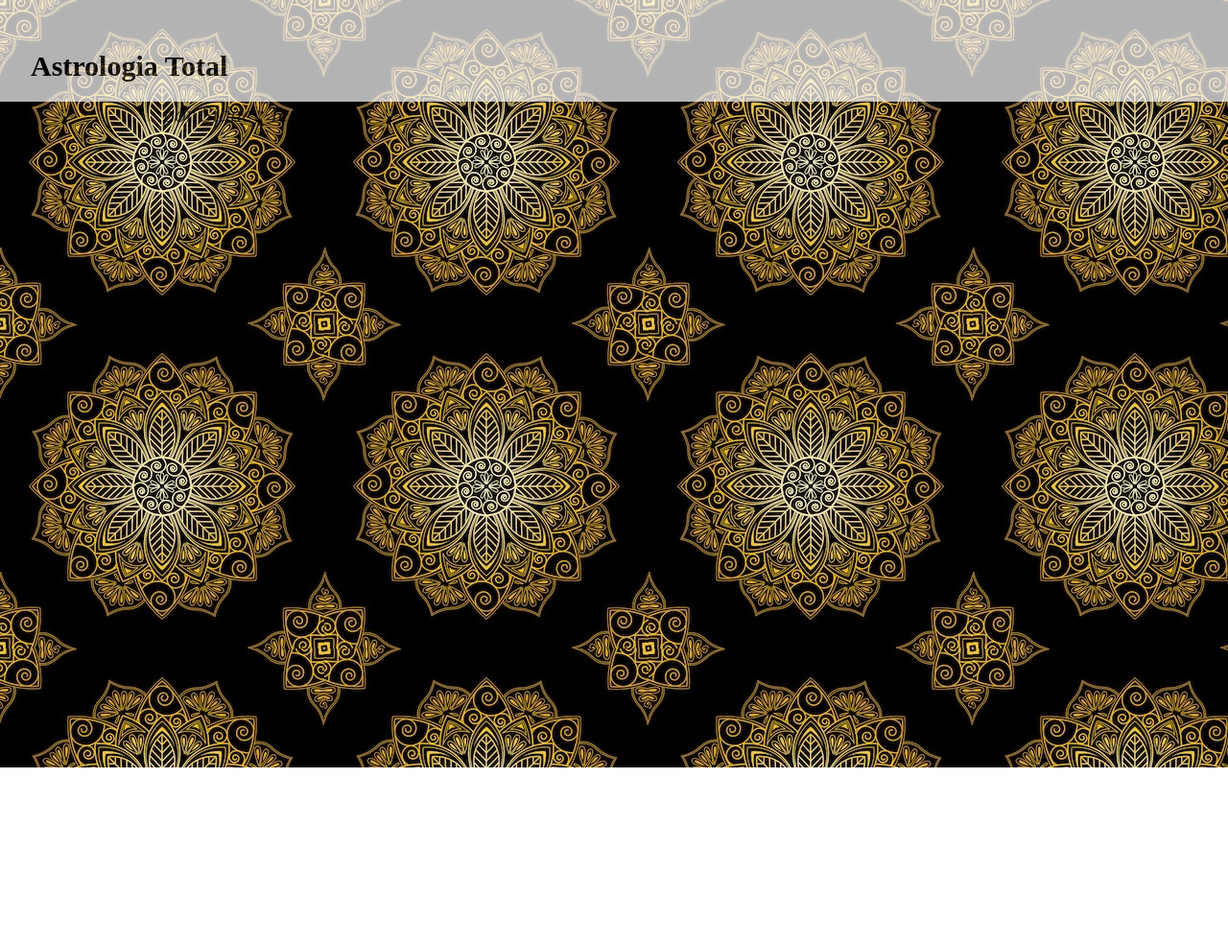
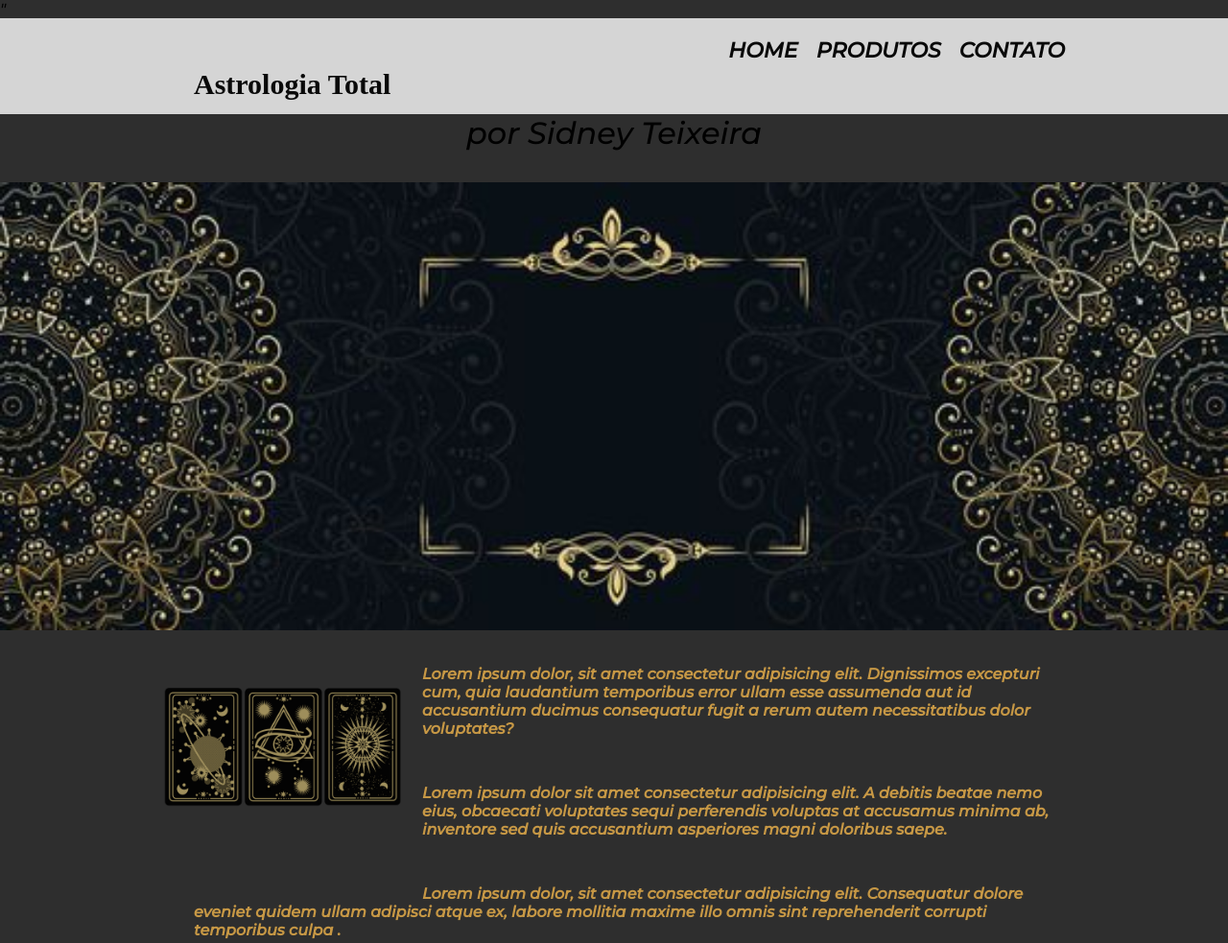
Before and after one commit to Danny-ctrl/Astrologia-total, a plain HTML site: page Index.html in a window 1280 px wide. Shown: the top 983 px of the page at 96% size. Before the commit the page ends 800 px from the top, so only its background shows below. Drawn offline with Linux system fonts and the light colour scheme.

Commit message:
terceiro

```diff
--- a/Index.html
+++ b/Index.html
@@ -6,45 +6,60 @@
   <title>Astrologia Total</title>
   <link rel="stylesheet" href="style.css" />
   <link rel="stylesheet" href="produtos.css" />
+  <link rel="preconnect" href="https://fonts.googleapis.com">
+  <link rel="preconnect" href="https://fonts.gstatic.com" crossorigin>
+  <link href="https://fonts.googleapis.com/css2?family=Montserrat:ital,wght@1,500&display=swap" rel="stylesheet">"
 
 </head>
 
 <body>
   <header>
-    <h1>Astrologia Total</h1>
+    <div class="caixa">
+      <h1>
+        <p>Astrologia Total</p>
+      </h1>
+      <nav>
+        <ul>
+          <li><a href="Index.html">Home</a></li>
+          <li><a href="produtos.html">Produtos</a></li>
+          <li><a href="contato.html">Contato</a></li>
+        </ul>
+      </nav>
+    </div>
   </header>
+  <h2 class="astro"><em>por Sidney Teixeira</em></h2>
+
+  <img class="primeira" src="/img/imagem-fundo.jpeg" alt=>
+
   <main>
-    <h2><em>por Sidney Teixeira</em></h2>
+    <section class="principal">
+      <img class="imagem-animada" src="img/tarot-cartas.png" alt="">
+      <p>Lorem ipsum dolor, sit amet consectetur adipisicing elit.
+        Dignissimos excepturi cum, quia laudantium temporibus error ullam esse
+        assumenda aut id accusantium ducimus consequatur fugit a rerum
+        autem necessitatibus dolor voluptates?</p>
+      <p>Lorem ipsum dolor sit amet consectetur adipisicing elit.
+        A debitis beatae nemo eius, obcaecati voluptates sequi perferendis
+        voluptas at accusamus minima ab, inventore sed quis accusantium
+        asperiores magni doloribus saepe.</p>
+      <p>Lorem ipsum dolor, sit amet consectetur adipisicing elit.
+        Consequatur dolore eveniet quidem ullam adipisci
+        atque ex, labore mollitia maxime illo omnis sint reprehenderit corrupti
+        temporibus culpa .</p>
 
-    <div class="primeiro">
-      <img src="" alt=>
-      <!------ <p>
-        A máquina do tempo chamada astrologia. É comum escutar falar em
-        horoscopo e lembrar das dicas para os signos que lemos nas revistas e
-        jornais. Mas o que realmente significa a palavra horóscopo? O que é
-        mapa astral? Para se entender realmente a astrologia é necessário
-        estudar pelo menos um pouco e poder descobrir que não se resume apenas
-        em um signo de nascimento. Fica difícil dar alguma credibilidade a
-        astrologia generalizando toda a vida de uma pessoa com um simpes
-        signo. Em muitos casos encontramos pessoas tratando a astrologia como
-        se fosse apenas uma brincadeira de criança, geralmente falando sobre
-        tudo na vida de cada pessoa sem fazer um mapa sério. E tudo isso por
-        faltar o interesse em estudar a astrologia com real seriedade. A
-        palavra horóscopo quer dizer mostrador de horas. e um mapa astral é o
-        que realmente podemos chamar de horoscopo na astrologia. O tão falado
-        signo de nascimento de cada pessoa é chamado de signo solar. mas além
-        do sol existe a lua e também os planetas. E no mapa astral de cada
-        pessoa pode ser encontrado cada um dos planetas em um signo diferente.
-        Portanto, além do signo solar, temos o signo lunar e também dos outros
-        planetas. Mas além disso existem muito mais detalhes a serem levados
-        em conta até a astrologia deixar de ser consderada algo tão
-        superficial pela pessoa que não a conhece mais a fundo.
-      </p>----->
-    </div>
 
+      <img class="cartas" src="/img/tarot-cartas.png">
+
+    </section>
   </main>
 
 
+
+  <footer>
+    <img src="/img/Logo-Astrologia-Total.jpeg" alt="logo do site">
+    <p class="copyright">&copy; Copyright Astrologia Total - 2022</p>
+    <p class="dev">Desenvolvido por DRomes</p>
+  </footer>
 </body>
 
 </html>
--- a/produtos.css
+++ b/produtos.css
@@ -1,6 +1,8 @@
 header {
   background: white;
   padding: 20px 0;
+  height: 100px;
+  opacity: 0.8;
 
 }
 
@@ -16,14 +18,15 @@ header {
   height: 80px;
 }
 
-/*body {
+body {
   background: #2E2E2E;
 }
-*/
+
 nav {
   position: absolute;
   top: 0px;
   right: 0;
+
 }
 
 nav li {
@@ -49,6 +52,8 @@ nav a:hover {
   ;
   text-decoration: underline;
 }
+
+
 
 .produtos {
   width: 940px;
--- a/style.css
+++ b/style.css
@@ -5,11 +5,10 @@
 }
 
 body {
-  background: url("/img/mandala1.jpeg");
   overflow-x: hidden;
-  opacity: 0.7;
+  font-family: 'Montserrat', sans-serif;
+}
 
-}
 
 h1 {
   padding: 2rem 0 0 2rem;
@@ -34,11 +33,50 @@ h2 {
   align-items: flex-start;
   justify-content: center;
 }
+
 .primeiro img {
   width: 30%;
-}
-*/
+
+}*/
+
 
 .primeiro p {
   padding-left: 1.5rem;
 }
+
+.primeira {
+  width: 100%;
+}
+
+.astro {
+  text-align: center;
+  font-size: 2em;
+  margin: 0 0 1em;
+
+}
+
+.principal p {
+  color: #C79845;
+  margin: 0 0 1em;
+  font-weight: bold;
+  font-style: italic;
+  padding: 2rem 0 0 2rem;
+
+}
+
+.imagem-animada {
+  width: 250px;
+  float: left;
+  margin: 0 20px 20px 0;
+
+}
+
+.imagem-animada:hover {
+  transform: rotate(40deg);
+  transition: 1s;
+}
+
+.cartas {
+  width: 60%;
+  ;
+}
```
Also changed, not shown: img/cartas.jpeg (added), img/imagem-animada.jpeg (added), img/nova-img.jpeg (added), img/taro0.jpeg (added), img/tarot-cartas.png (added), 1 other file.
